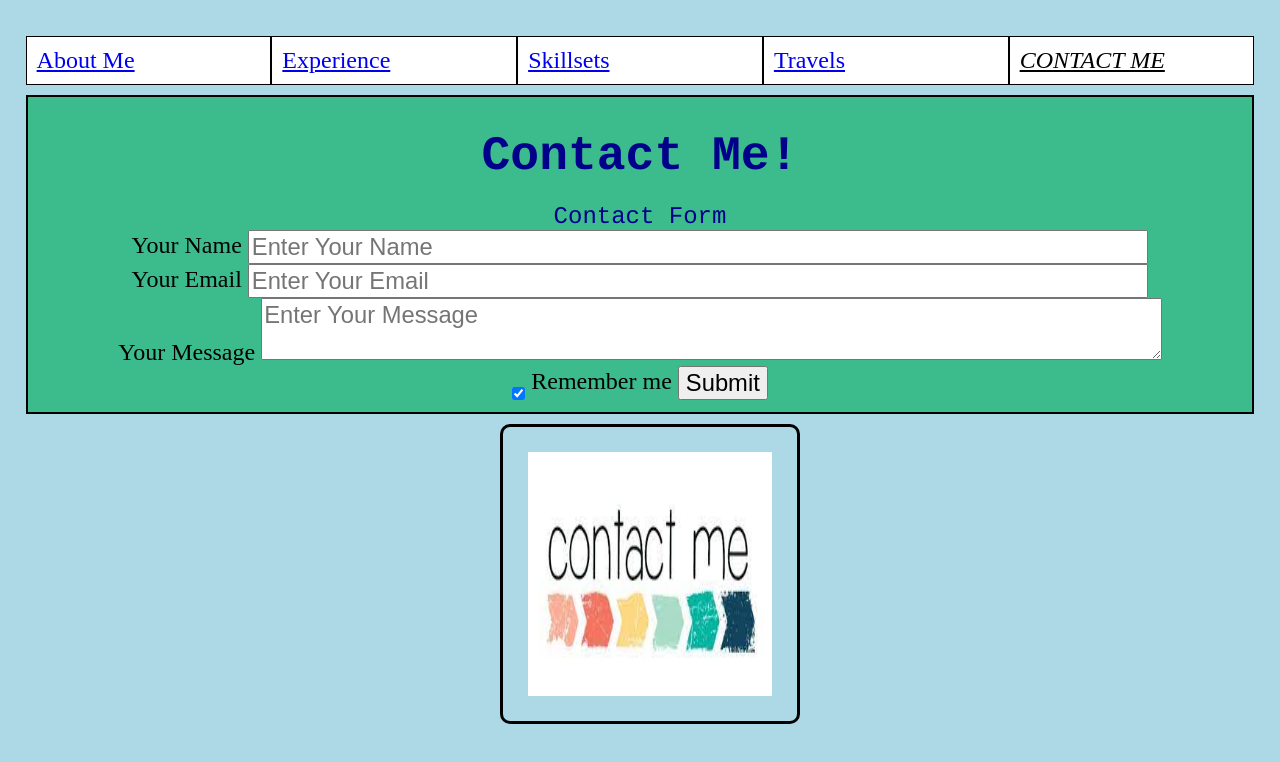
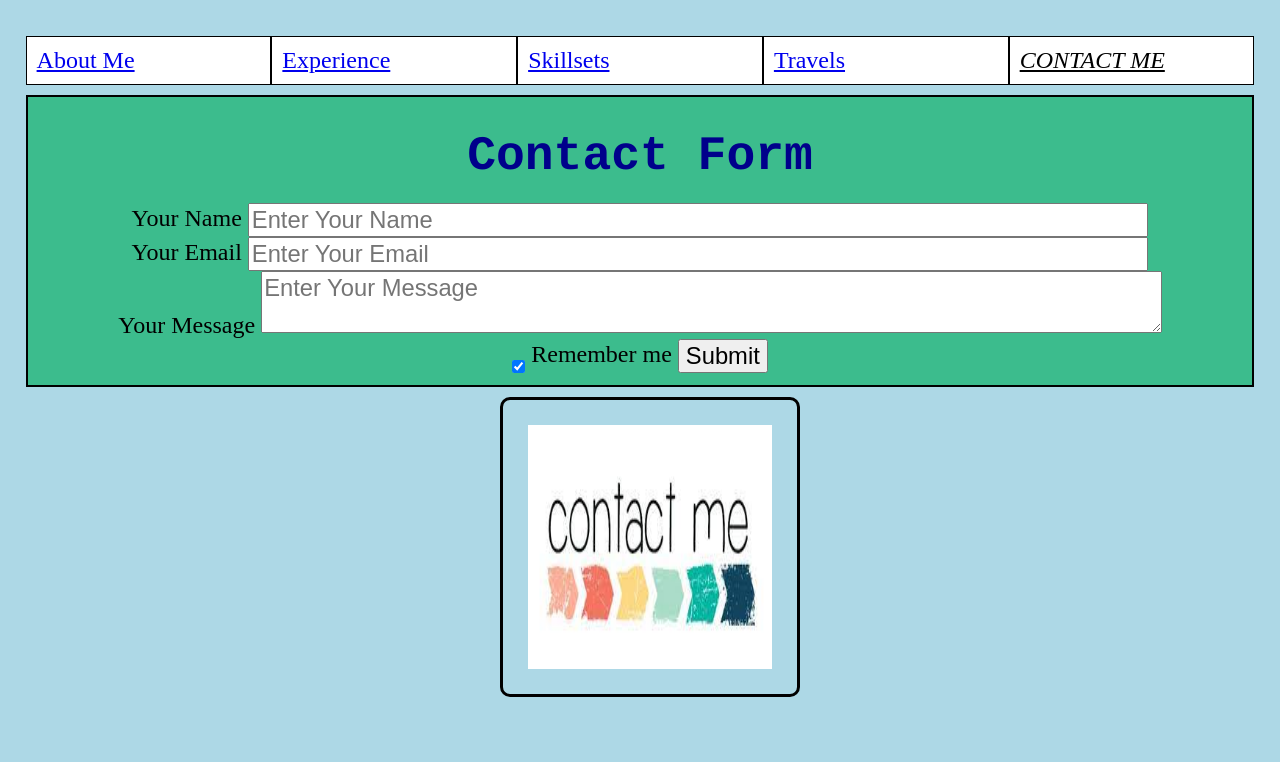
Before and after one commit to anwolfe14/Portfolio, a plain HTML site: page form.html in a window 1280 px wide. Drawn offline with Linux system fonts and the light colour scheme; files whose address does not match are found by name.

Commit message:
Add files via upload

```diff
--- a/form.html
+++ b/form.html
@@ -31,8 +31,8 @@
     <form action="https://formspree.io/f/mayawgyy" method="POST">
   <fieldset>
       <div id = "texting">
-        <h1>Contact Me!</h1>
-    <legend>Contact Form</legend>
+        <h1>Contact Form</h1>
+    <legend></legend>
 </div>
     <label for = "texting2">Your Name</label>
     <input type="text" placeholder="Enter Your Name" id = "texting2" name = "texting2">
```
